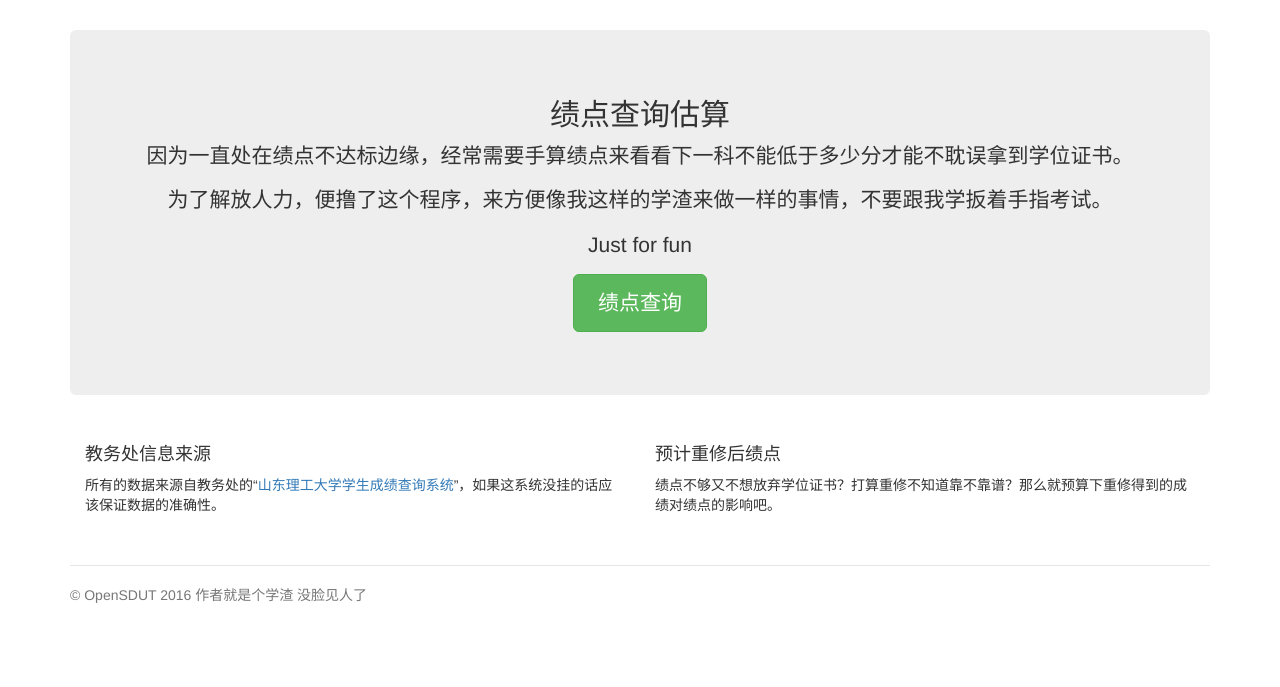
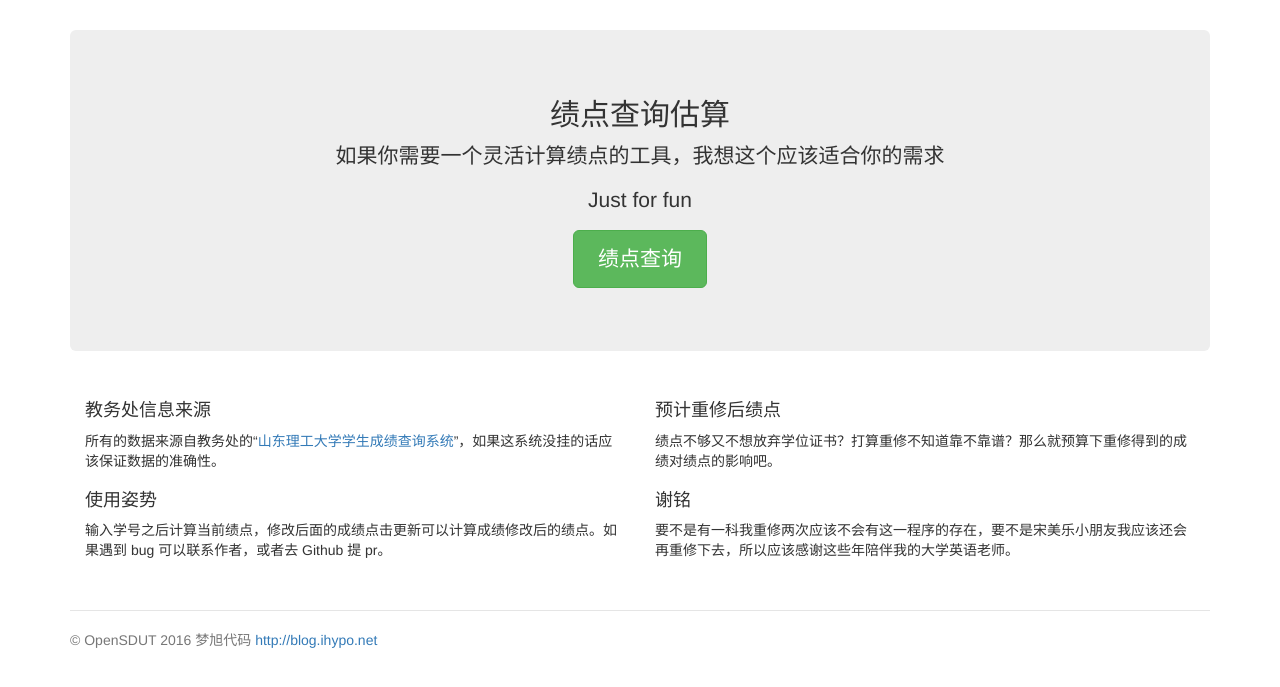
Before and after one commit to hyponet/PlanYourGradePoint, a Flask app: page / in a window 1280 px wide. Shown: the part 81-768 px from the top of the page. Run offline with Flask 2, Linux system fonts and the light colour scheme; parts of the project's set-up code (start-up, migrations or seed data) failed here and were passed over; some libraries are stand-ins or nearby versions.

Commit message:
update html

```diff
--- a/app/templates/ans.html
+++ b/app/templates/ans.html
@@ -89,7 +89,7 @@
     </div>
 
     <footer class="footer">
-        <p>&copy; OpenSDUT 2016 作者就是个学渣 没脸见人了</p>
+        <p>&copy; OpenSDUT 2016 梦旭代码 <a href="http://blog.ihypo.net/" target="_blank">http://blog.ihypo.net</a></p>
     </footer>
 
 </div> <!-- /container -->
--- a/app/templates/find.html
+++ b/app/templates/find.html
@@ -38,7 +38,7 @@
     </div>
 
     <footer class="footer">
-        <p>&copy; OpenSDUT 2016 作者就是个学渣 没脸见人了</p>
+        <p>&copy; OpenSDUT 2016 梦旭代码 <a href="http://blog.ihypo.net/" target="_blank">http://blog.ihypo.net</a></p>
     </footer>
 
 </div> <!-- /container -->
--- a/app/templates/index.html
+++ b/app/templates/index.html
@@ -28,10 +28,7 @@
     <div class="jumbotron">
         <h2>绩点查询估算</h2>
         <p class="lead">
-            因为一直处在绩点不达标边缘，经常需要手算绩点来看看下一科不能低于多少分才能不耽误拿到学位证书。
-        </p>
-        <p class="lead">
-            为了解放人力，便撸了这个程序，来方便像我这样的学渣来做一样的事情，不要跟我学扳着手指考试。
+            如果你需要一个灵活计算绩点的工具，我想这个应该适合你的需求
         </p>
         <p class="lead">
         Just for fun
@@ -49,10 +46,19 @@
             <h4>预计重修后绩点</h4>
             <p>绩点不够又不想放弃学位证书？打算重修不知道靠不靠谱？那么就预算下重修得到的成绩对绩点的影响吧。</p>
         </div>
+        <div class="col-lg-6">
+            <h4>使用姿势</h4>
+            <p>输入学号之后计算当前绩点，修改后面的成绩点击更新可以计算成绩修改后的绩点。如果遇到 bug 可以联系作者，或者去 Github 提 pr。</p>
+        </div>
+
+        <div class="col-lg-6">
+            <h4>谢铭</h4>
+            <p>要不是有一科我重修两次应该不会有这一程序的存在，要不是宋美乐小朋友我应该还会再重修下去，所以应该感谢这些年陪伴我的大学英语老师。</p>
+        </div>
     </div>
 
     <footer class="footer">
-        <p>&copy; OpenSDUT 2016 作者就是个学渣 没脸见人了</p>
+        <p>&copy; OpenSDUT 2016 梦旭代码 <a href="http://blog.ihypo.net/" target="_blank">http://blog.ihypo.net</a></p>
     </footer>
 
 </div> <!-- /container -->
```
